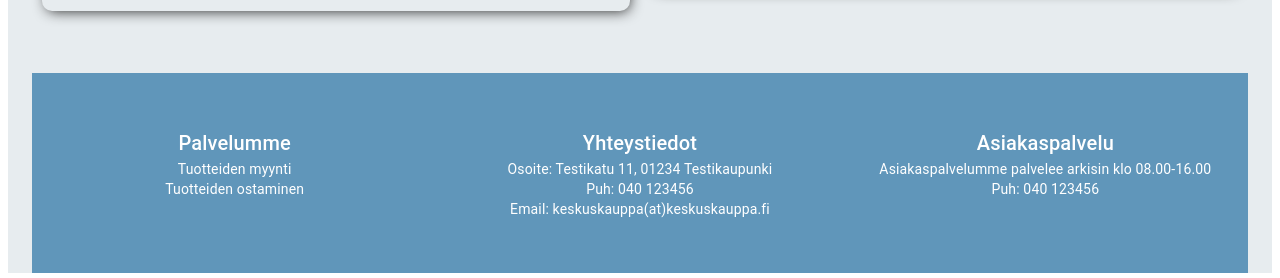
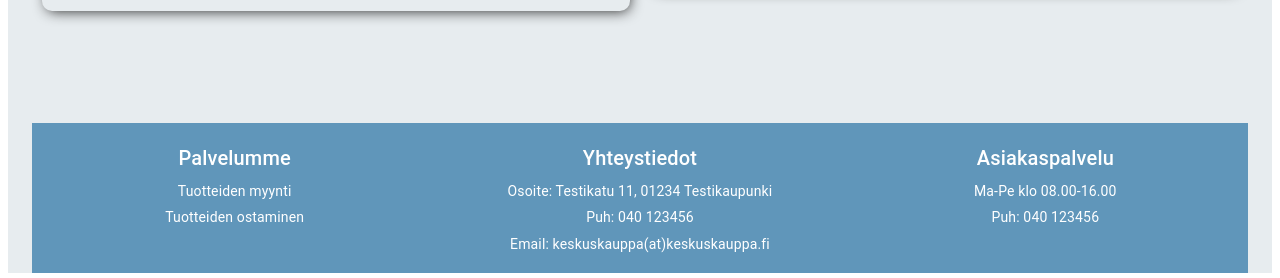
Before and after one commit to Toni86-pang/Keskuskauppa, a React (Vite) app in the folder frontend/: page / in a window 1280 px wide. Shown: the part 535-813 px from the top of the page. Built offline with nearby package versions, Linux system fonts and the light colour scheme; no server answers.

Commit message:
footer v2

```diff
--- a/frontend/src/App.tsx
+++ b/frontend/src/App.tsx
@@ -5,7 +5,7 @@ import { Dispatch, createContext, useEffect, useState } from "react"
 import { ProductType } from "./Services-types/types"
 import { Footer } from "./Components/Footer-nav/Footer"
 import Box from "@mui/material/Box"
-import { BadgeProvider } from "./Components/BadgeContext"
+import { BadgeProvider } from "./BadgeContext"
 import SalesNotification from "./Components/Footer-nav/SalesNotification"
 
 export type CartContextType = [Dispatch<React.SetStateAction<ProductType[] | null>>]
--- a/frontend/src/Components/Footer-nav/Footer.tsx
+++ b/frontend/src/Components/Footer-nav/Footer.tsx
@@ -1,5 +1,5 @@
-import { Typography } from "@mui/material"
-import { FooterBox, BoxOne } from "./Styles"
+//import { Typography } from "@mui/material"
+import { FooterBox, BoxOne, TypographyFooter } from "./Styles"
 import Grid from "@mui/material/Grid"
 
 export const Footer = () => {
@@ -8,24 +8,24 @@ export const Footer = () => {
 			<Grid container justifyContent="space-between">
 				<Grid item xs={12} sm={4}>
 					<BoxOne>
-						<Typography variant="h6">Palvelumme</Typography>
-						<Typography variant="body2">Tuotteiden myynti</Typography>
-						<Typography variant="body2">Tuotteiden ostaminen</Typography>
+						<TypographyFooter variant="h6">Palvelumme</TypographyFooter>
+						<TypographyFooter variant="body2">Tuotteiden myynti</TypographyFooter>
+						<TypographyFooter variant="body2">Tuotteiden ostaminen</TypographyFooter>
 					</BoxOne>
 				</Grid>
 				<Grid item xs={12} sm={4}>
 					<BoxOne>
-						<Typography variant="h6">Yhteystiedot</Typography>
-						<Typography variant="body2">Osoite: Testikatu 11, 01234 Testikaupunki</Typography>
-						<Typography variant="body2">Puh: 040 123456</Typography>
-						<Typography variant="body2">Email: keskuskauppa(at)keskuskauppa.fi</Typography>
+						<TypographyFooter variant="h6">Yhteystiedot</TypographyFooter>
+						<TypographyFooter variant="body2">Osoite: Testikatu 11, 01234 Testikaupunki</TypographyFooter>
+						<TypographyFooter variant="body2">Puh: 040 123456</TypographyFooter>
+						<TypographyFooter variant="body2">Email: keskuskauppa(at)keskuskauppa.fi</TypographyFooter>
 					</BoxOne>
 				</Grid>
 				<Grid item xs={12} sm={4}>
 					<BoxOne>
-						<Typography variant="h6">Asiakaspalvelu</Typography>
-						<Typography variant="body2">Asiakaspalvelumme palvelee arkisin klo 08.00-16.00</Typography>
-						<Typography variant="body2">Puh: 040 123456</Typography>
+						<TypographyFooter variant="h6">Asiakaspalvelu</TypographyFooter>
+						<TypographyFooter variant="body2">Ma-Pe klo 08.00-16.00</TypographyFooter>
+						<TypographyFooter variant="body2">Puh: 040 123456</TypographyFooter>
 					</BoxOne>
 				</Grid>
 			</Grid>
--- a/frontend/src/Components/Footer-nav/Navbar.tsx
+++ b/frontend/src/Components/Footer-nav/Navbar.tsx
@@ -23,7 +23,7 @@ import ShoppingCart from "../Purchase-order-history/ShoppingCart"
 import "./Navbar.css"
 import Crumbs from "../Crumbs/Crumbs"
 import ProductSearch from "../Search/Searchbar"
-import { useBadgeContext } from "../BadgeContext"
+import { useBadgeContext } from "../../BadgeContext"
 import Avatar from "@mui/material/Avatar"
 
 
--- a/frontend/src/Components/Footer-nav/SalesNotification.tsx
+++ b/frontend/src/Components/Footer-nav/SalesNotification.tsx
@@ -1,7 +1,7 @@
 import { useContext, useEffect } from "react"
 import { BoughtProps, SoldProps } from "../../Services-types/types"
 import { fetchOwnBought, fetchOwnSold } from "../../Services-types/services"
-import { useBadgeContext } from "../BadgeContext"
+import { useBadgeContext } from "../../BadgeContext"
 import { UserTokenContext } from "../../App"
 
 const CHECK_NEW_SALES_TIME_INTERVAL_IN_MINUTES = 5
--- a/frontend/src/Components/Footer-nav/Styles.tsx
+++ b/frontend/src/Components/Footer-nav/Styles.tsx
@@ -1,21 +1,25 @@
-import { styled } from "@mui/material/styles"
+import { styled} from "@mui/material/styles"
 import Box from "@mui/material/Box"
 import Grid from "@mui/material/Grid"
+import { Typography } from "@mui/material"
 
 export const FooterBox = styled(Grid)({
-	minHeight: "200px",
+	minHeight: "150px",
 	marginTop: "auto",
 	backgroundColor: "#6096ba",
 	display: "flex",
 	alignItems: "center",
 	justifyContent: "space-between",
 	textAlign: "center",
-	fontFamily: "sans-serif",
 	color: "white",
 })
 
+export const TypographyFooter = styled(Typography)(({ theme }) =>({
+	padding: theme.spacing(0.4)
+}))
 
-export const BoxOne = styled(Box) ({
+export const BoxOne = styled(Box) (({ theme }) =>({
+	padding: theme.spacing(1.5),
 	flex: 1,
 	textAlign: "center"
-})
+}))
--- a/frontend/src/Components/Purchase-order-history/Order-history/OrderHistory.tsx
+++ b/frontend/src/Components/Purchase-order-history/Order-history/OrderHistory.tsx
@@ -5,7 +5,7 @@ import { UserTokenContext } from "../../../App"
 import { Button, Container, Stack } from "@mui/material"
 import { redirect } from "react-router-dom"
 import OrderProductCard from "../../Product-cards/OrderProductCard"
-import { useBadgeContext } from "../../BadgeContext"
+import { useBadgeContext } from "../../../BadgeContext"
 
 // eslint-disable-next-line react-refresh/only-export-components
 export async function loader() {
```
Also changed, not shown: frontend/src/BadgeContext.tsx (renamed from frontend/src/Components/BadgeContext.tsx).
